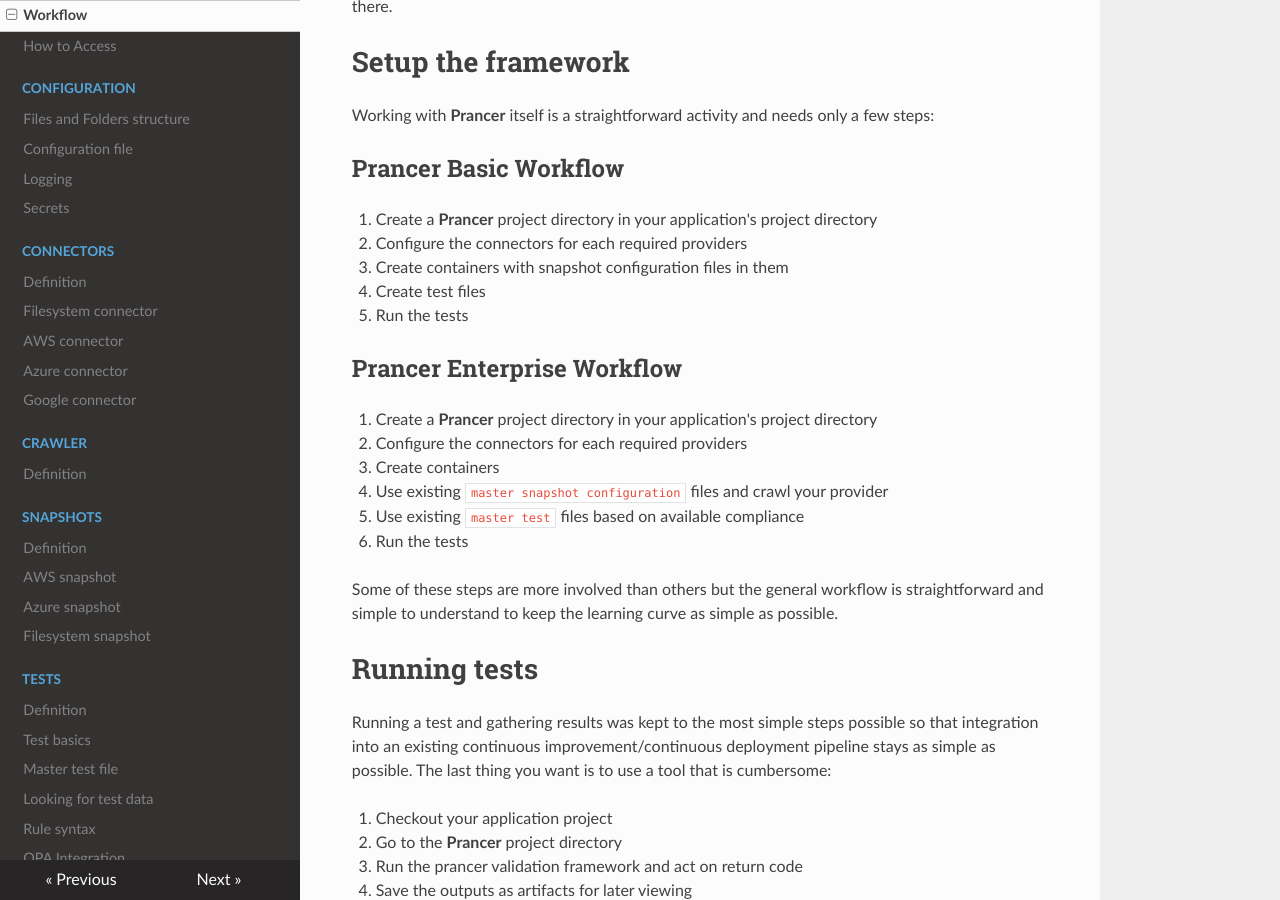
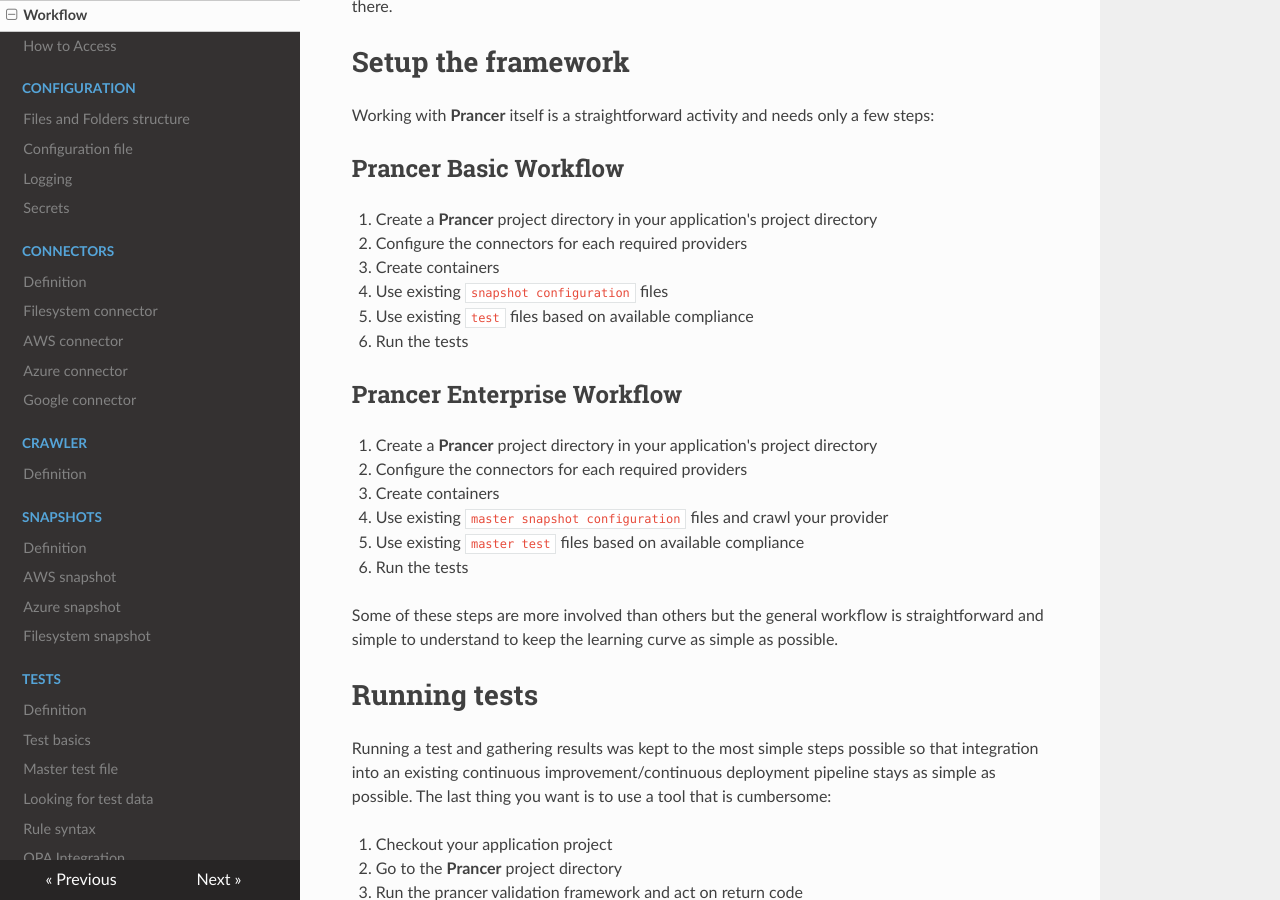
Before and after one commit to prancer-io/cloud-validation-framework, an MkDocs documentation site: the page built from docs/docs/workflow.md, in a window 1280 px wide and 900 px high, scrolled down 567 px. Built offline with MkDocs 1.6.1, drawn with Linux system fonts in a browser that asks for light colours; nearby versions of some CDN libraries.

Commit message:
fix workflow

```diff
--- a/docs/docs/workflow.md
+++ b/docs/docs/workflow.md
@@ -21,9 +21,10 @@
 ## Prancer Basic Workflow
 1. Create a **Prancer** project directory in your application's project directory
 2. Configure the connectors for each required providers
-3. Create containers with snapshot configuration files in them
-4. Create test files
-5. Run the tests
+3. Create containers
+4. Use existing `snapshot configuration` files
+5. Use existing `test` files based on available compliance
+6. Run the tests
 
 ## Prancer Enterprise Workflow
 1. Create a **Prancer** project directory in your application's project directory
```
